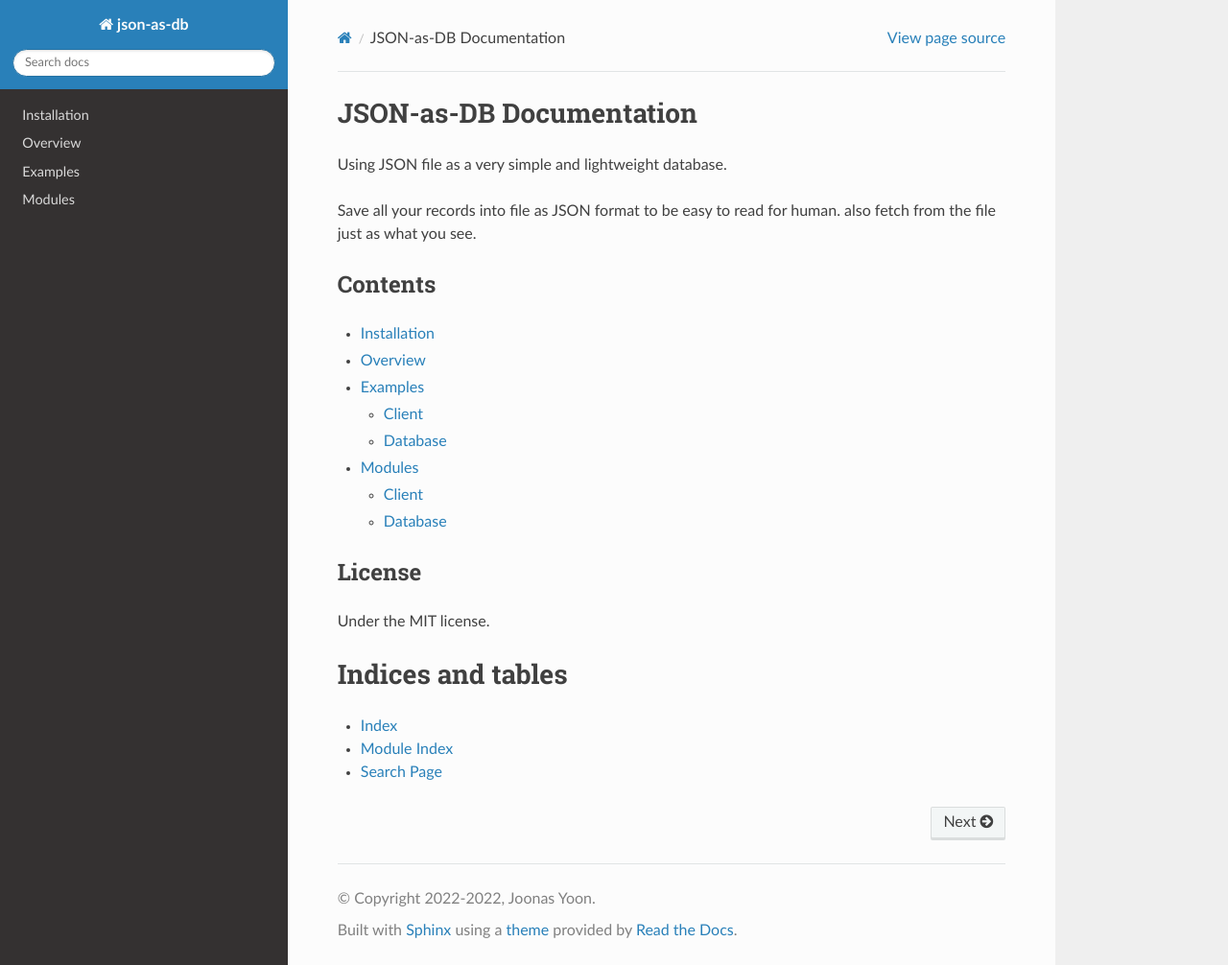
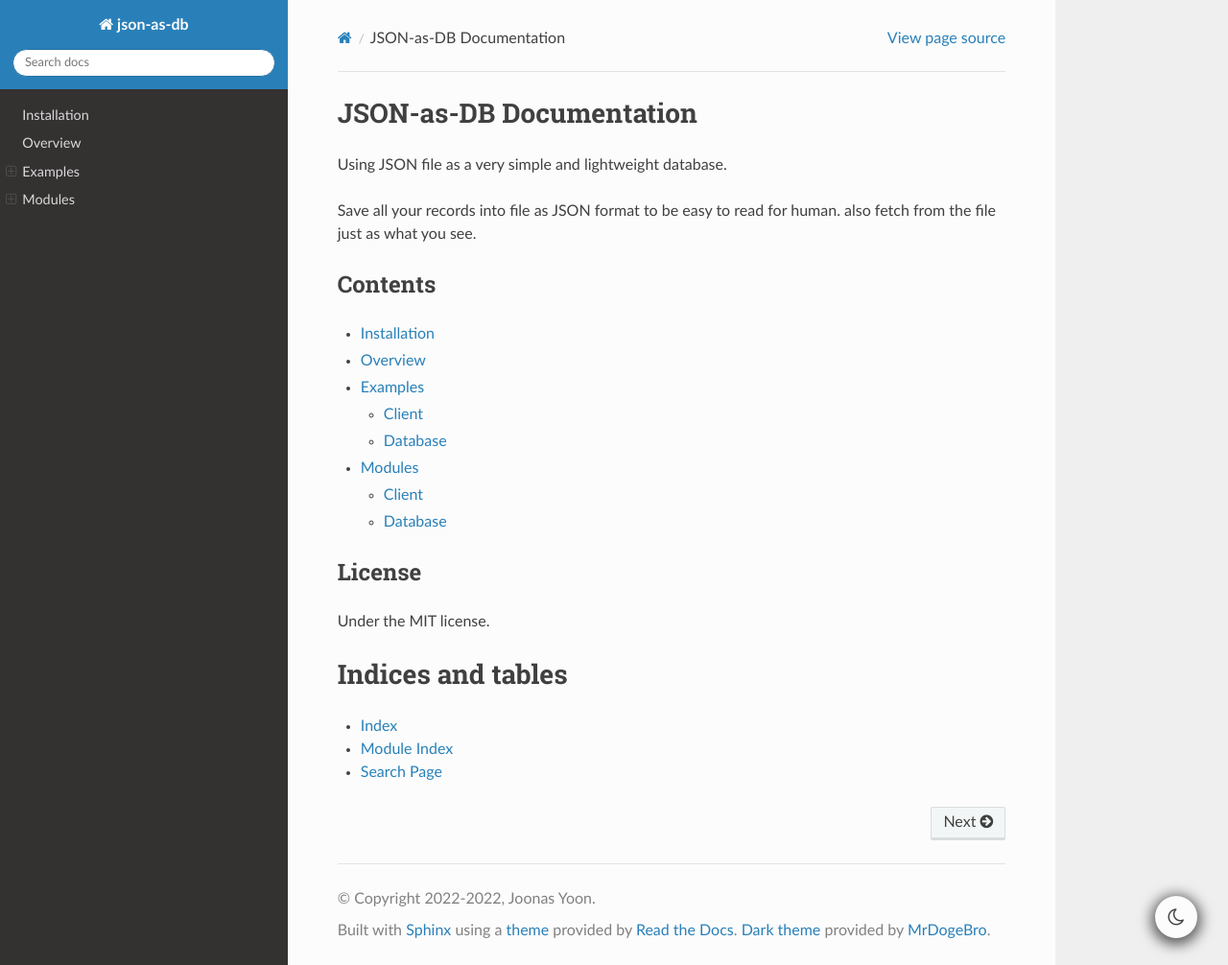
Before and after one commit to joonas-yoon/json-as-db, a Sphinx documentation site: the page built from docs/source/index.rst, in a window 1280 px wide and 1006 px high. Shown: the whole window at 96% size. Built offline with Sphinx 7.4.7 and the Read the Docs theme 2.0.0, drawn with Linux system fonts in a browser that asks for light colours.

Commit message:
docs: update sphinx extensions

```diff
--- a/docs/source/conf.py
+++ b/docs/source/conf.py
@@ -30,6 +30,7 @@
   'sphinx.ext.napoleon',
   'sphinx.ext.viewcode',
   'sphinx_copybutton',
+  'sphinx_rtd_dark_mode',
   'sphinx-prompt',
 ]
 
@@ -44,8 +45,17 @@
 # https://www.sphinx-doc.org/en/master/usage/configuration.html#options-for-html-output
 
 html_theme = 'sphinx_rtd_theme'
+html_theme_options = {
+    "collapse_navigation": False,
+}
+
 html_static_path = ['_static']
 
 
 def setup(app):
     app.add_css_file('override.css')
+
+# -- Options for extensions --------------------------------------------------
+
+# Default in light mode
+default_dark_mode = False
```
Also changed, not shown: docs/readme.md.
